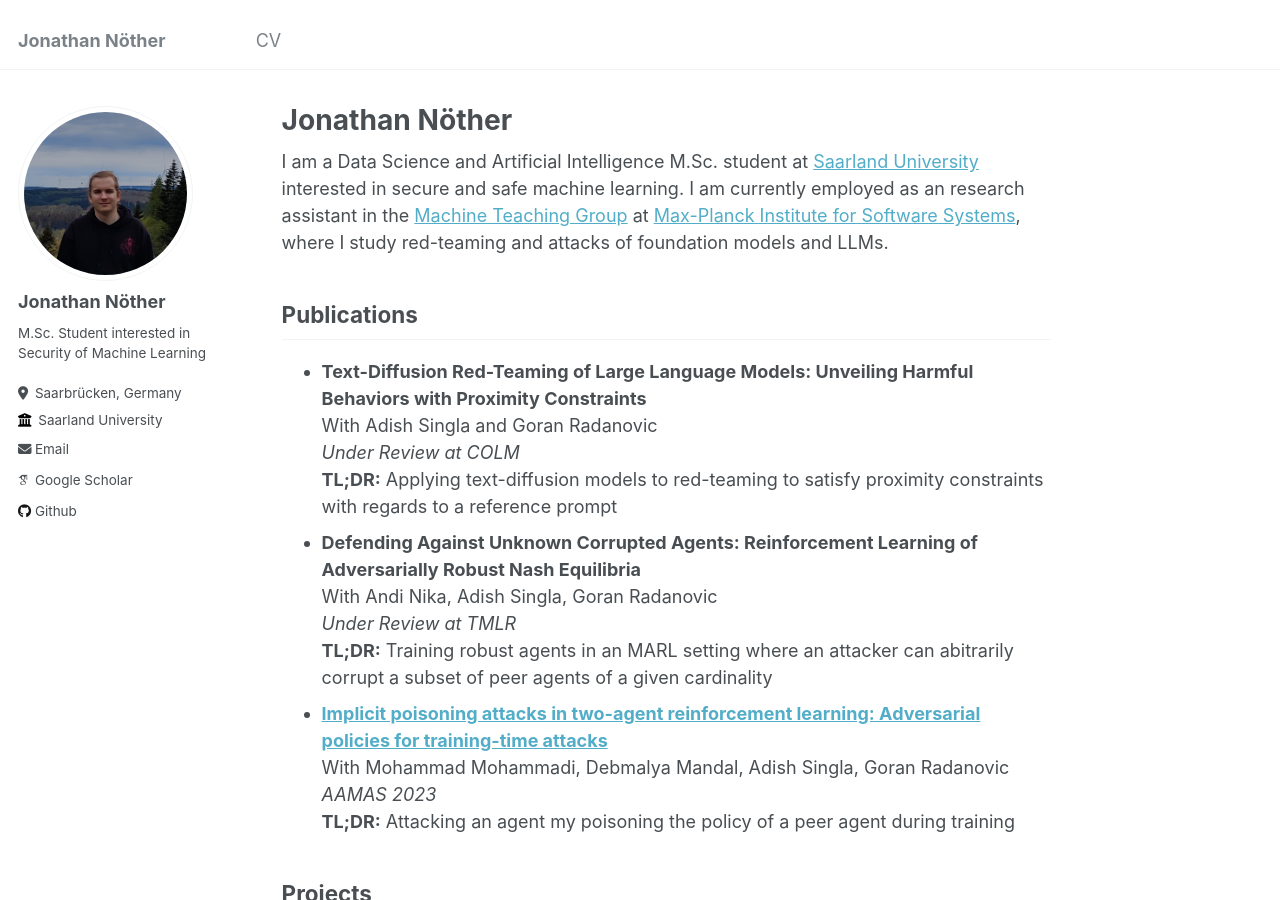
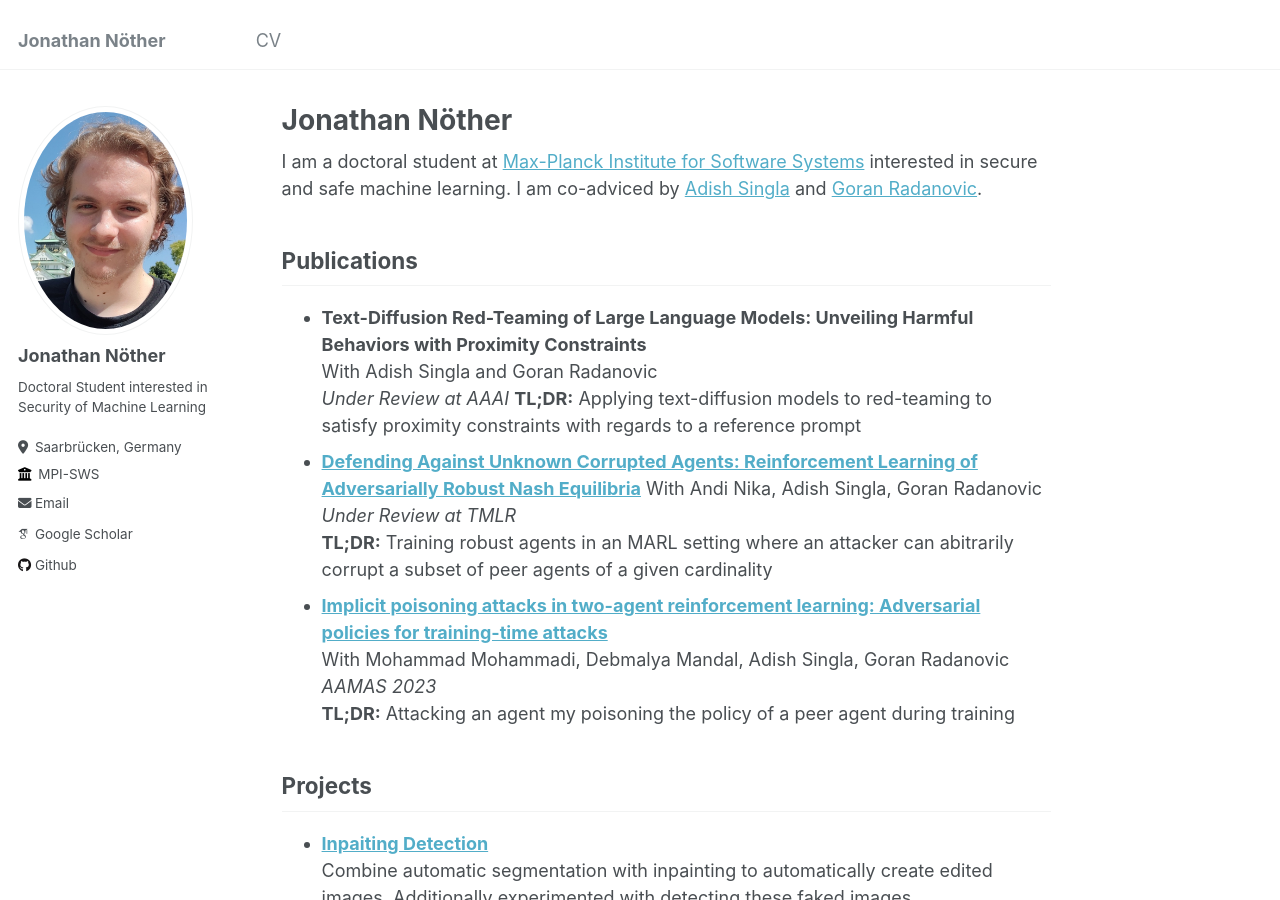
Before and after one commit to JNoether/jnoether.github.io, a Jekyll site: the page built from _pages/about.md, in a window 1280 px wide and 900 px high. Built offline with Jekyll 4.4.1, drawn with Linux system fonts in a browser that asks for light colours; some web fonts are replaced.

Commit message:
update 16/09/2024

```diff
--- a/_config.yml
+++ b/_config.yml
@@ -24,11 +24,11 @@ author:
   avatar           : "profilepic.jpg"
   name             : "Jonathan Nöther"
   pronouns         : # example: "she/her"
-  bio              : "M.Sc. Student interested in Security of Machine Learning"
+  bio              : "Doctoral Student interested in Security of Machine Learning"
   location         : "Saarbrücken, Germany"
-  employer         : "Saarland University"
+  employer         : "MPI-SWS"
   uri              : # URL
-  email            : "s8jonoet@stud.uni-saarland.de"
+  email            : "jnoether@mpi-sws.org"
 
   # Academic websites
   arxiv            : # URL - Update with the correct link to your profile
--- a/_pages/about.md
+++ b/_pages/about.md
@@ -7,15 +7,15 @@ redirect_from:
   - /about.html
 ---
 
-I am a Data Science and Artificial Intelligence M.Sc. student at [Saarland University](https://www.uni-saarland.de/en/home.html) interested in secure and safe machine learning. I am currently employed as an research assistant in the [Machine Teaching Group](https://machineteaching.mpi-sws.org/) at [Max-Planck Institute for Software Systems](https://www.mpi-sws.org/), where I study red-teaming and attacks of foundation models and LLMs.
+I am a doctoral student at [Max-Planck Institute for Software Systems](https://www.mpi-sws.org/) interested in secure and safe machine learning. I am co-adviced by [Adish Singla](https://machineteaching.mpi-sws.org/adishsingla.html) and [Goran Radanovic](https://people.mpi-sws.org/~gradanovic/index.html).
 
 ## <span style="color:800000">Publications</span>
 - **Text-Diffusion Red-Teaming of Large Language Models:
 Unveiling Harmful Behaviors with Proximity Constraints**
 With Adish Singla and Goran Radanovic
-*Under Review at COLM*
+*Under Review at AAAI*
 **TL;DR:** Applying text-diffusion models to red-teaming to satisfy proximity constraints with regards to a reference prompt
-- **Defending Against Unknown Corrupted Agents: Reinforcement Learning of Adversarially Robust Nash Equilibria**
+- **[Defending Against Unknown Corrupted Agents: Reinforcement Learning of Adversarially Robust Nash Equilibria](https://openreview.net/pdf?id=62pcoIqovw)**
 With Andi Nika, Adish Singla, Goran Radanovic
 *Under Review at TMLR*
 **TL;DR:** Training robust agents in an MARL setting where an attacker can abitrarily corrupt a subset of peer agents of a given cardinality
```
Also changed, not shown: images/profilepic.jpg.
